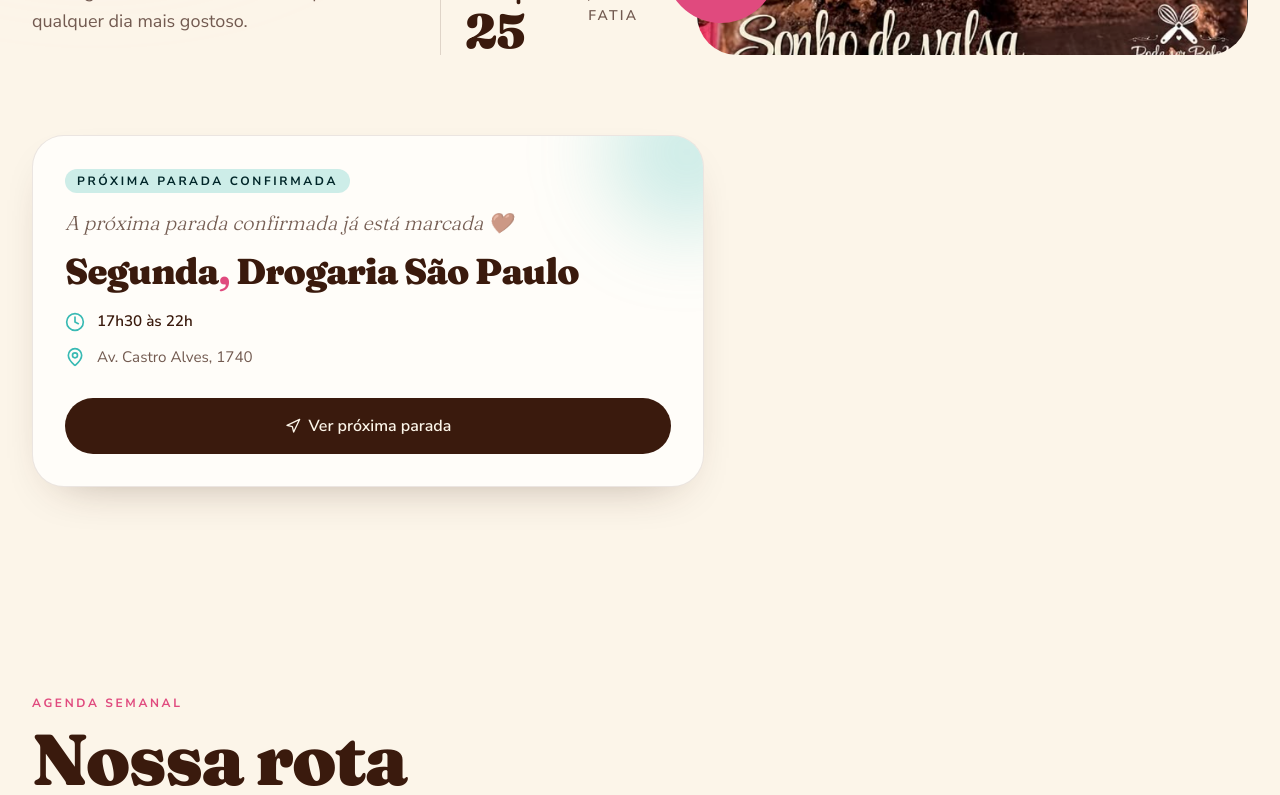
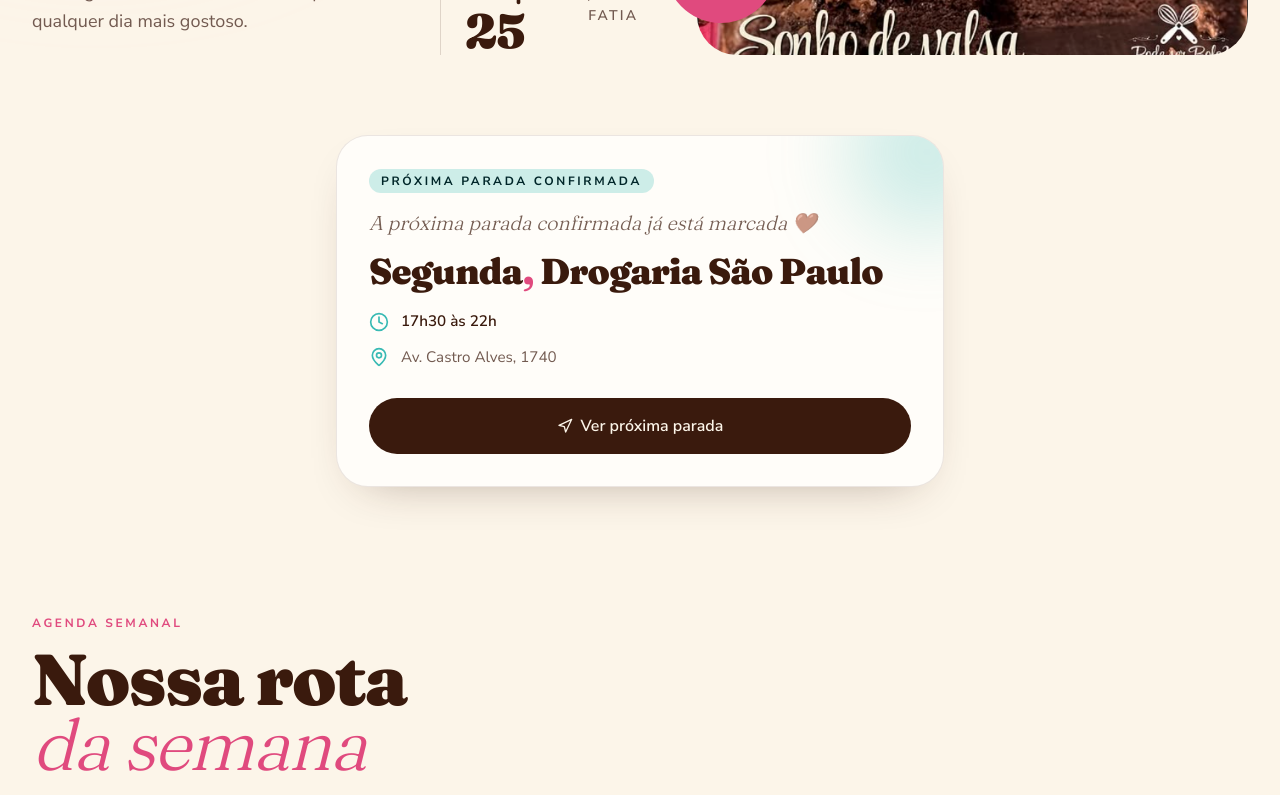
Before and after one commit to FelipeAlves4/podeserbolo, a Next.js app: page / in a window 1280 px wide. Shown: the part 640-1435 px from the top of the page. Built offline with nearby package versions, Linux system fonts and the light colour scheme.

Commit message:
Move TodayPanel below hero

```diff
--- a/app/page.tsx
+++ b/app/page.tsx
@@ -1,5 +1,6 @@
 import { SiteHeader } from "@/components/site-header"
 import { Hero } from "@/components/hero"
+import { TodayPanel } from "@/components/today-panel"
 import { RouteSection } from "@/components/route-section"
 import { ProductsSection } from "@/components/products-section"
 import { SliceSection } from "@/components/slice-section"
@@ -16,6 +17,11 @@ export default function Page() {
       <SiteHeader />
       <main>
         <Hero />
+        <section className="relative -mt-2 pb-2 md:-mt-4 md:pb-4" aria-label="Onde estamos hoje">
+          <div className="mx-auto w-full max-w-[1400px] px-5 md:px-8 lg:max-w-2xl">
+            <TodayPanel />
+          </div>
+        </section>
         <RouteSection />
         <ProductsSection />
         <SliceSection />
--- a/components/hero.tsx
+++ b/components/hero.tsx
@@ -3,7 +3,6 @@
 import Image from "next/image"
 import { useRef } from "react"
 import { motion, useReducedMotion, useScroll, useTransform } from "framer-motion"
-import { TodayPanel } from "@/components/today-panel"
 import { SLICE_PRICE } from "@/data/flavors"
 
 export function Hero() {
@@ -124,15 +123,6 @@ export function Hero() {
           </motion.div>
         </div>
 
-        {/* Onde estamos hoje */}
-        <motion.div
-          initial={{ opacity: 0, y: 24 }}
-          animate={{ opacity: 1, y: 0 }}
-          transition={{ duration: 0.8, delay: 0.5, ease }}
-          className="mt-14 md:mt-20 lg:max-w-2xl"
-        >
-          <TodayPanel />
-        </motion.div>
       </div>
     </section>
   )
```
